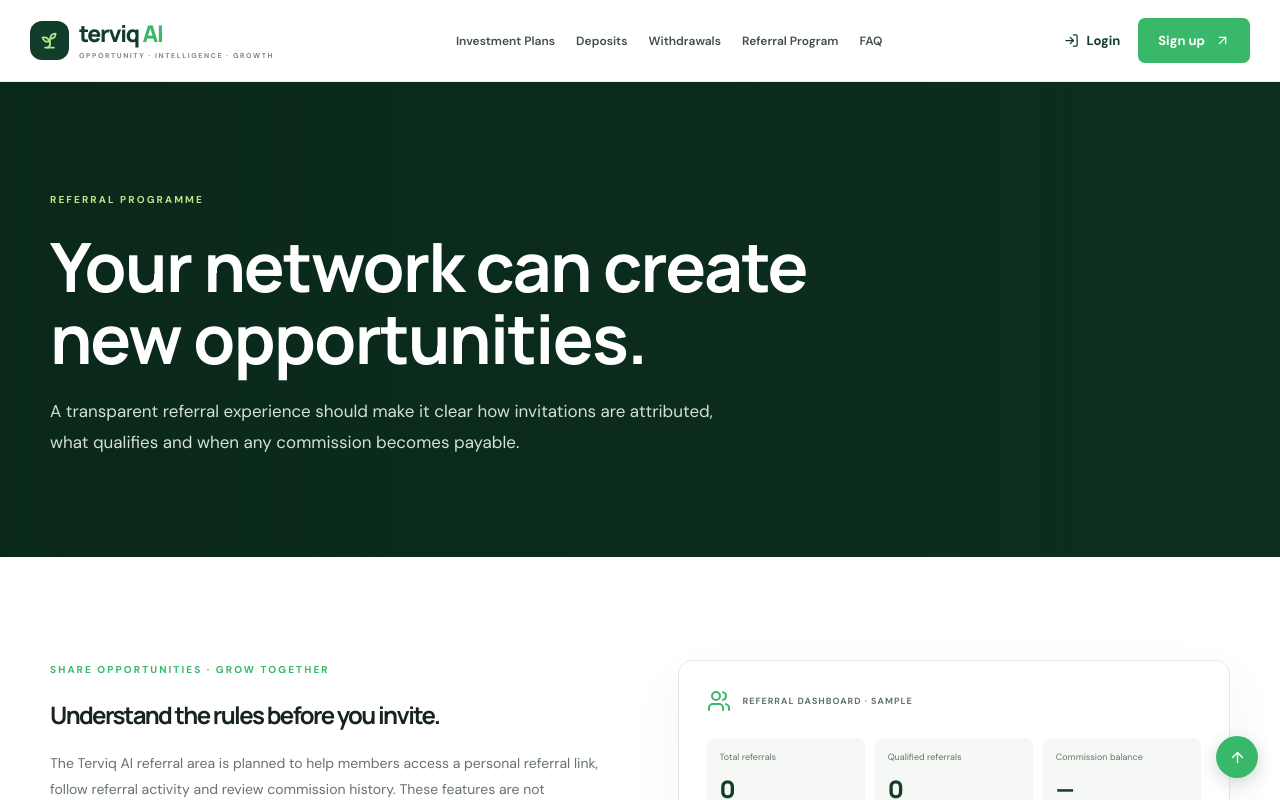
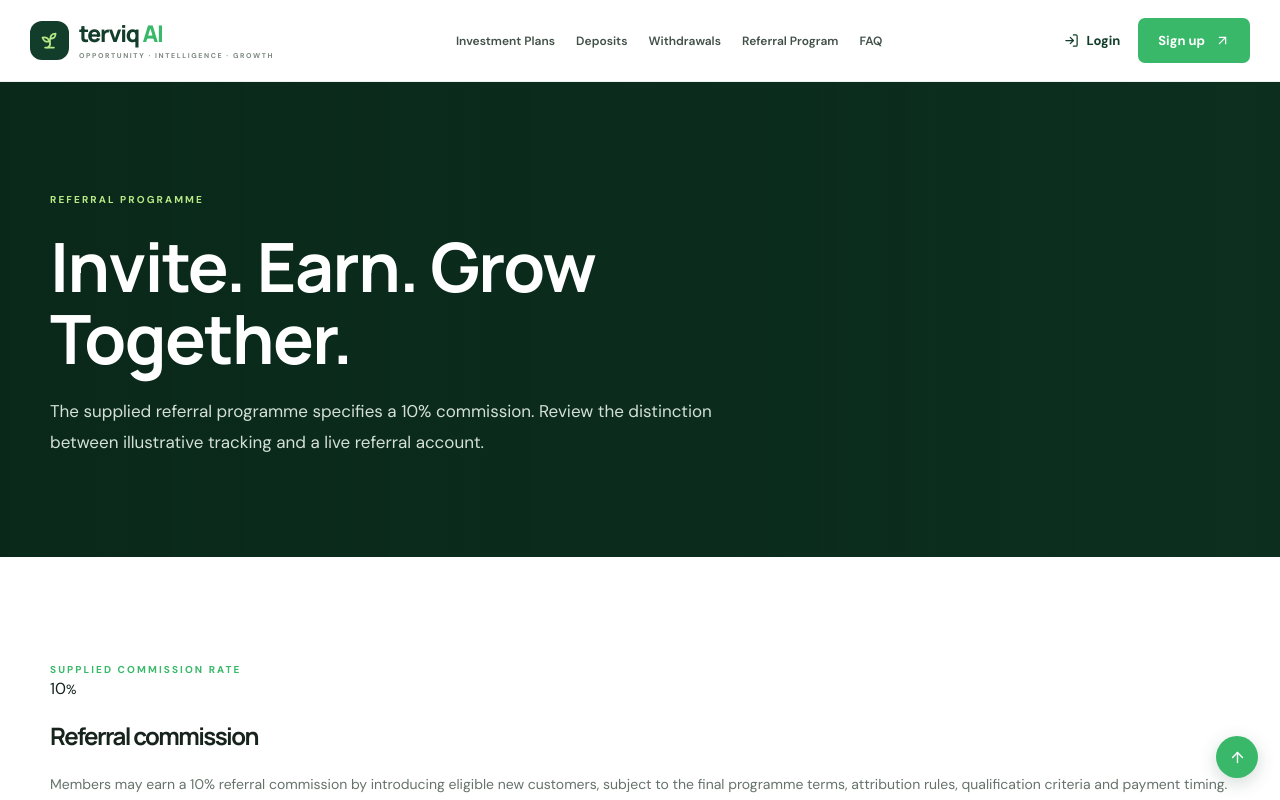
Before and after one commit to projectpeepee304-del/terviqai, a Next.js app: page /referrals in a window 1280 px wide. Shown: the top 800 px of the page. Built offline with nearby package versions, Linux system fonts and the light colour scheme.

Commit message:
Integrate financial platform pages and navigation

```diff
--- a/app/referrals/page.tsx
+++ b/app/referrals/page.tsx
@@ -1,3 +1,3 @@
-import {ReferralsPage} from "@/components/member-pages";
-export const metadata={title:"Referral Program",description:"Learn about the planned Terviq AI referral experience and the terms that must be published."};
-export default function Page(){return <ReferralsPage/>;}
+import {ReferralsPageV2} from "@/components/finance-pages";
+export const metadata={title:"Referral Program",description:"Review the supplied 10% referral commission and the fee-free referral withdrawal exception."};
+export default function Page(){return <ReferralsPageV2/>;}
```
